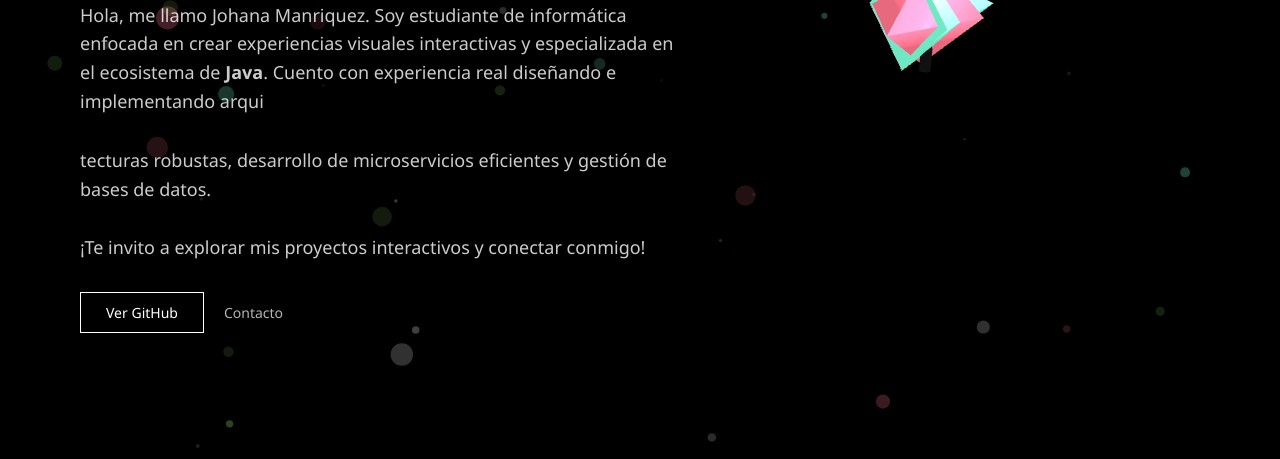
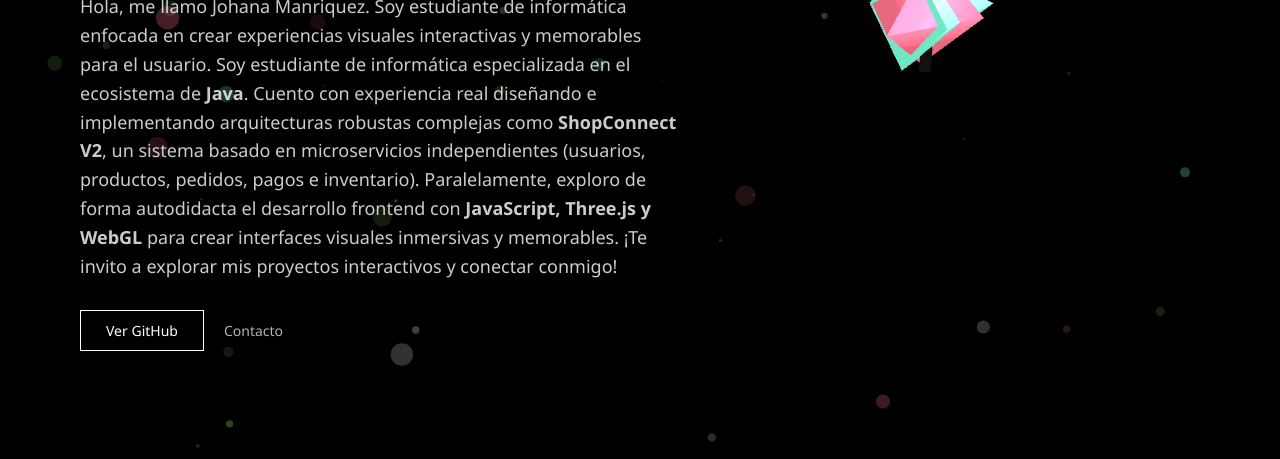
Before and after one commit to johanamanriquez1994-tech/johanamanriquez1994-tech.github.io, a plain HTML site: page index.html in a window 1280 px wide. Shown: the part 346-805 px from the top of the page. Drawn offline with nearby package versions, Linux system fonts and the light colour scheme; animation ran at ten frames a second.

Commit message:
Agregadas nuevas líneas de descripción en la presentación

```diff
--- a/index.html
+++ b/index.html
@@ -21,14 +21,9 @@
             <h1 class="titulo-gradiente">Convirtiendo visión en realidad con <br><span>código y diseño</span></h1>
 
             <p class="descripcion">
-    Hola, me llamo Johana Manriquez. Soy estudiante de informática enfocada en crear experiencias visuales interactivas y especializada en el ecosistema de <strong>Java</strong>. Cuento con experiencia real diseñando e implementando arqui
-</p>
-<p class="descripcion">
-    tecturas robustas, desarrollo de microservicios eficientes y gestión de bases de datos.
-</p>
-<p class="descripcion">
-    ¡Te invito a explorar mis proyectos interactivos y conectar conmigo!
-</p>
+                 <p class="descripcion">
+              Hola, me llamo Johana Manriquez. Soy estudiante de informática enfocada en crear experiencias visuales interactivas y memorables para el usuario. Soy estudiante de informática especializada en el ecosistema de <strong>Java</strong>. Cuento con experiencia real diseñando e implementando arquitecturas robustas complejas como <strong>ShopConnect V2</strong>, un sistema basado en microservicios independientes (usuarios, productos, pedidos, pagos e inventario). Paralelamente, exploro de forma autodidacta el desarrollo frontend con <strong>JavaScript, Three.js y WebGL</strong> para crear interfaces visuales inmersivas y memorables. ¡Te invito a explorar mis proyectos interactivos y conectar conmigo!
+         </p>
             </p>
             <p class="descripcion">
     <p class="descripcion">
```
